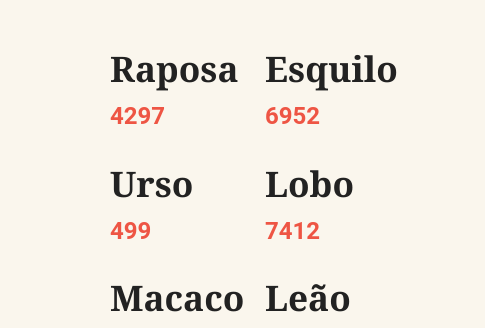
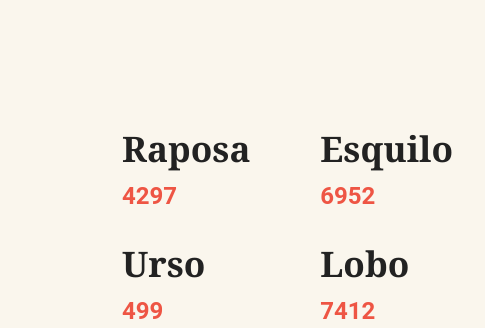
Before and after one commit to vitorwlima/animais-fantasticos, a plain HTML site: page index.html in a window 390 px wide. Shown: the part 756-1084 px from the top of the page, 485 px wide, since content can reach past the window. Drawn offline with Linux system fonts and the light colour scheme.

Commit message:
melhorado design mobile na parte de números

```diff
--- a/css/style.css
+++ b/css/style.css
@@ -374,6 +374,15 @@ body {
   .menu {
     margin-top: 0;
   }
+
+  .numeros-grid {
+    grid-column: 1;
+    padding: 5em;
+  }
+  .numero-animal {
+    padding-left: 2em;
+    padding-right: 2em;
+  }
 }
 
 @keyframes slide-right {
```
